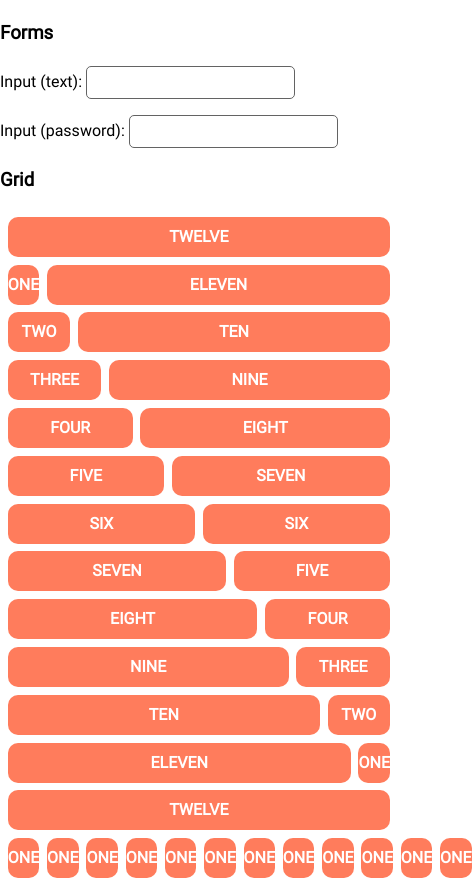
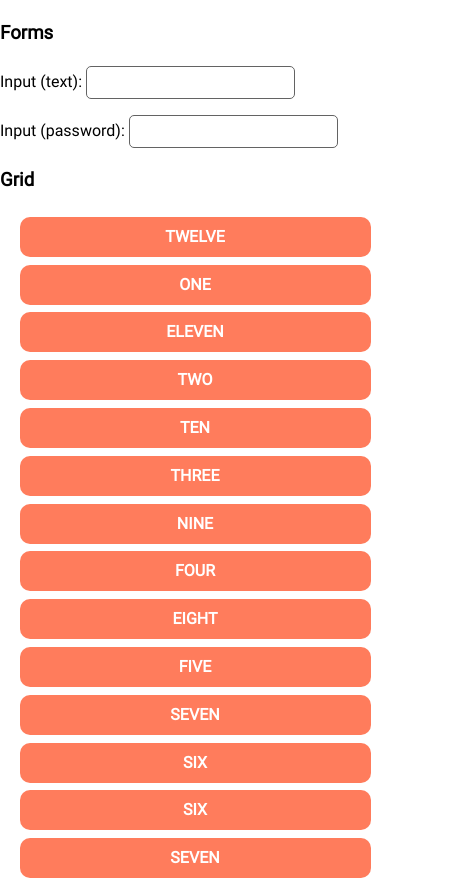
Before and after one commit to krszwsk/hyp, a website: page index.html in a window 390 px wide. Shown: the top 881 px of the page, 472 px wide, since content can reach past the window. Drawn offline with Linux system fonts and the light colour scheme.

Commit message:
:zap: (kind of) responsive grid

```diff
--- a/index.html
+++ b/index.html
@@ -73,9 +73,6 @@
                 <div class="col-1">ONE</div>
             </div>
             <div class="row">
-                <div class="col-12">TWELVE</div>
-            </div>
-            <div class="row">
                 <div class="col-1">ONE</div>
                 <div class="col-1">ONE</div>
                 <div class="col-1">ONE</div>
--- a/src/grid.css
+++ b/src/grid.css
@@ -6,11 +6,11 @@
 .row {
     display: flex;
     flex-direction: row;
-    float: left;
     justify-content: flex-start;
     margin: 1%;
     min-height: 40px;
     width: 100%;
+    max-width: 100%;
 }
 
 .row-center {
@@ -20,55 +20,72 @@
     min-height: 50px;
 }
 
-div[class*="col-"] {
+.row [class^="col-"], .row [class*=" col-"] {
     margin: 0 1%;
     min-height: 0;
 }
 
-.col-1 {
+.row .col-1 {
     width: 8.16666667%;
 }
 
-.col-2 {
+.row .col-2 {
     width: 16.3333333333%;
 }
 
-.col-3 {
+.row .col-3 {
     width: 24.5%;
 }
 
-.col-4 {
+.row .col-4 {
     width: 32.6666666667%;
 }
 
-.col-5 {
+.row .col-5 {
     width: 40.8333333333%;
 }
 
-.col-6 {
+.row .col-6 {
     width: 49%;
 }
 
-.col-7 {
+.row .col-7 {
     width: 57.1666666665%;
 }
 
-.col-8 {
+.row .col-8 {
     width: 65.3333333333%;
 }
 
-.col-9 {
+.row .col-9 {
     width: 73.5000000002%;
 }
 
-.col-10 {
+.row .col-10 {
     width: 81.6666666667%;
 }
 
-.col-11 {
+.row .col-11 {
     width: 89.8333333333%;
 }
 
-.col-12 {
+.row .col-12 {
     width: 100%;
 }
+
+@media screen and (max-width: 768px) {
+    .row {
+        flex-wrap: wrap;
+        margin: 0;
+    }
+
+    .row-center {
+        flex-wrap: wrap;
+        margin: 0;
+    }
+
+    .row [class^="col-"], .row [class*=" col-"] {
+        margin: 1% 5%;
+        width: 100%;
+    }
+}
```
Also changed, not shown: dist/hyp.min.css.
